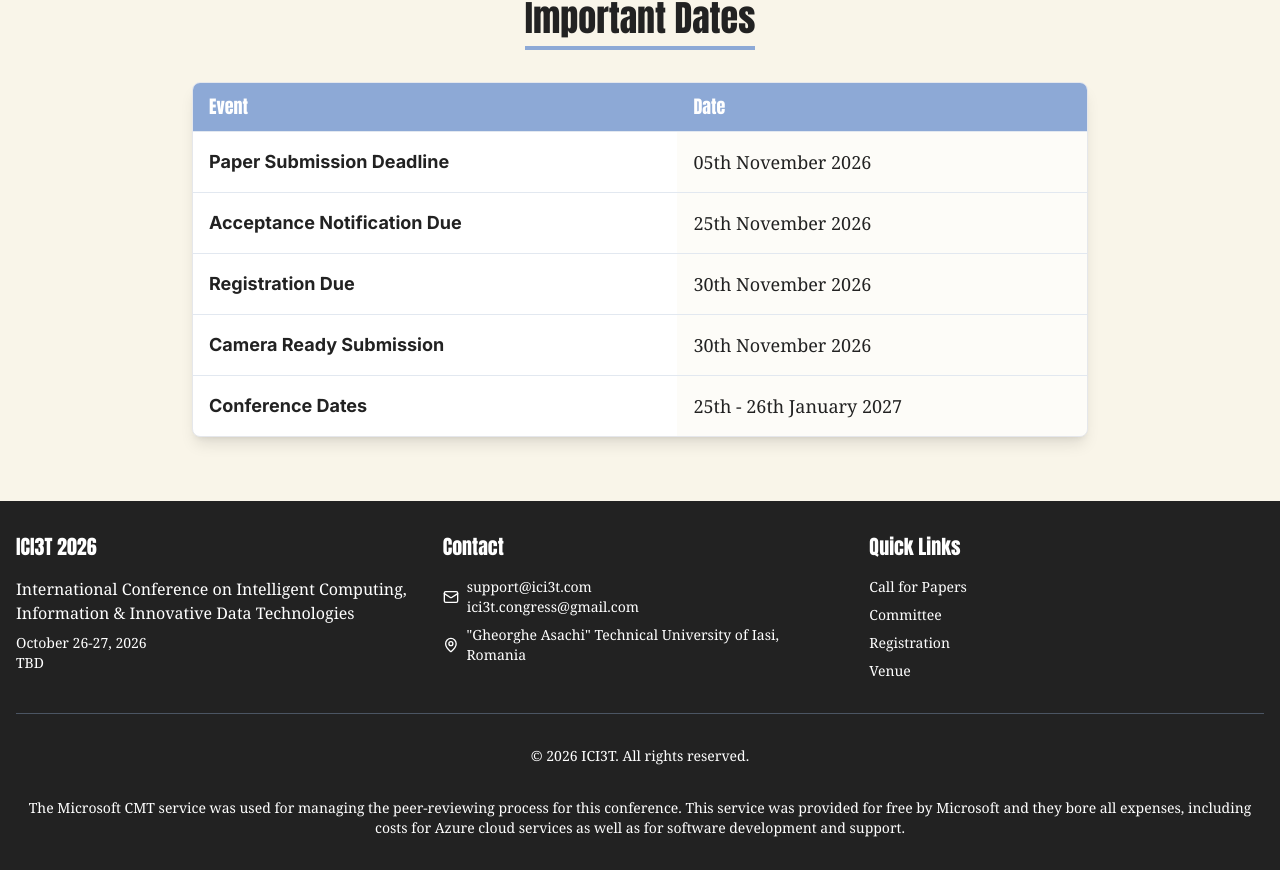
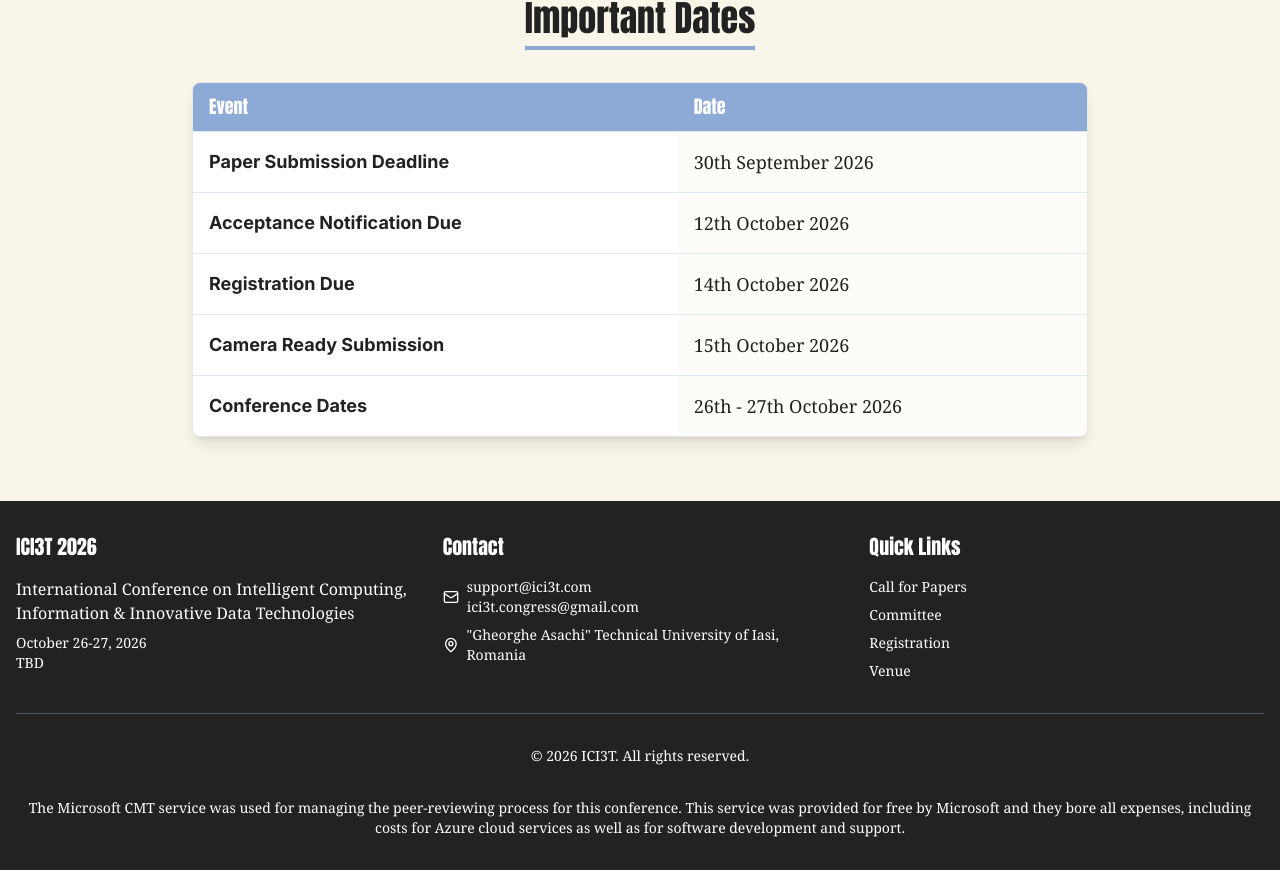
Before and after one commit to techyavii/ICI3T-2026, a React (Vite) app: page / in a window 1280 px wide. Shown: the part 3911-4781 px from the top of the page. Built offline with nearby package versions, Linux system fonts and the light colour scheme.

Commit message:
changed dates

```diff
--- a/src/components/ImportantDatesModal.tsx
+++ b/src/components/ImportantDatesModal.tsx
@@ -11,11 +11,11 @@ import { Calendar } from 'lucide-react';
 
 const ImportantDatesModal: React.FC = () => {
 const importantDates = [
-    { title: "Paper Submission Deadline", date: "05th November 2026" },
-    { title: "Acceptance Notification Due", date: "25th November 2026" },
-    { title: "Registration Due", date: "30th November 2026" },
-    { title: "Camera Ready Submission", date: "30th November 2026" },
-    { title: "Conference Dates", date: "25th - 26th January 2027" }
+{ title: "Paper Submission Deadline", date: "30th September 2026" },
+    { title: "Acceptance Notification Due", date: "12th October 2026" },
+    { title: "Registration Due", date: "14th October 2026" },
+    { title: "Camera Ready Submission", date: "15th October 2026" },
+    { title: "Conference Dates", date: "26th - 27th October 2026" }
   ];
 
   return (
--- a/src/components/ImportantDatesSection.tsx
+++ b/src/components/ImportantDatesSection.tsx
@@ -12,11 +12,11 @@ import {
 
 const ImportantDatesSection: React.FC = () => {
 const importantDates = [
-    { title: "Paper Submission Deadline", date: "05th November 2026" },
-    { title: "Acceptance Notification Due", date: "25th November 2026" },
-    { title: "Registration Due", date: "30th November 2026" },
-    { title: "Camera Ready Submission", date: "30th November 2026" },
-    { title: "Conference Dates", date: "25th - 26th January 2027" }
+{ title: "Paper Submission Deadline", date: "30th September 2026" },
+    { title: "Acceptance Notification Due", date: "12th October 2026" },
+    { title: "Registration Due", date: "14th October 2026" },
+    { title: "Camera Ready Submission", date: "15th October 2026" },
+    { title: "Conference Dates", date: "26th - 27th October 2026" }
   ];
 
 
```
